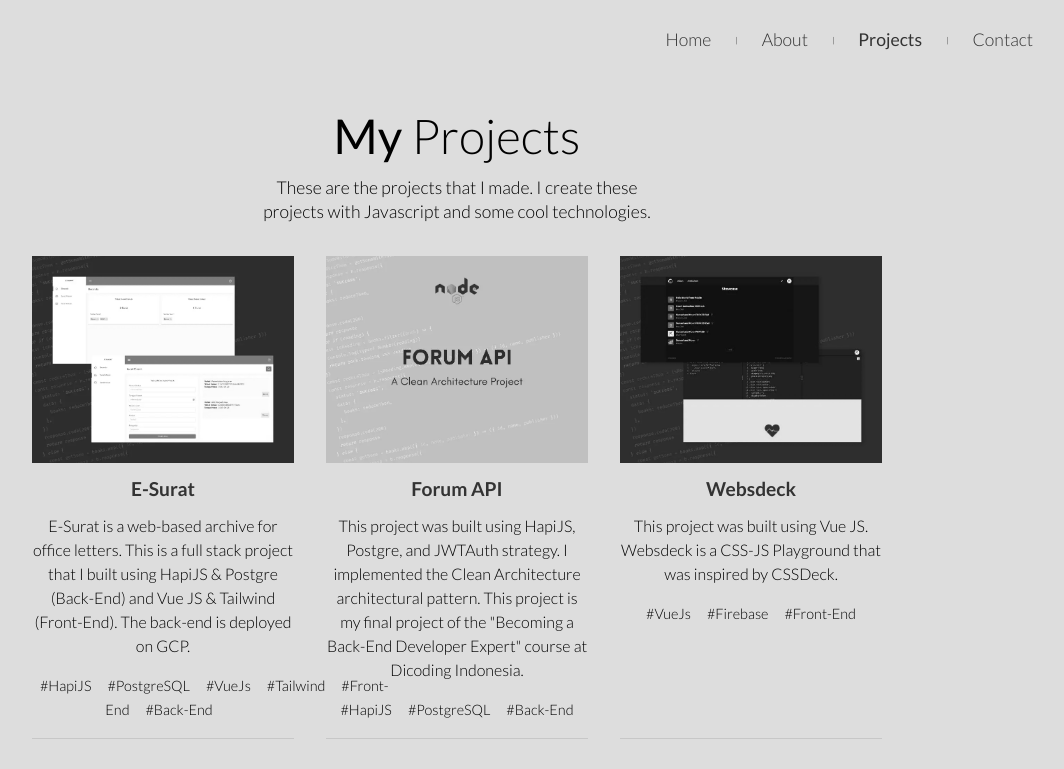
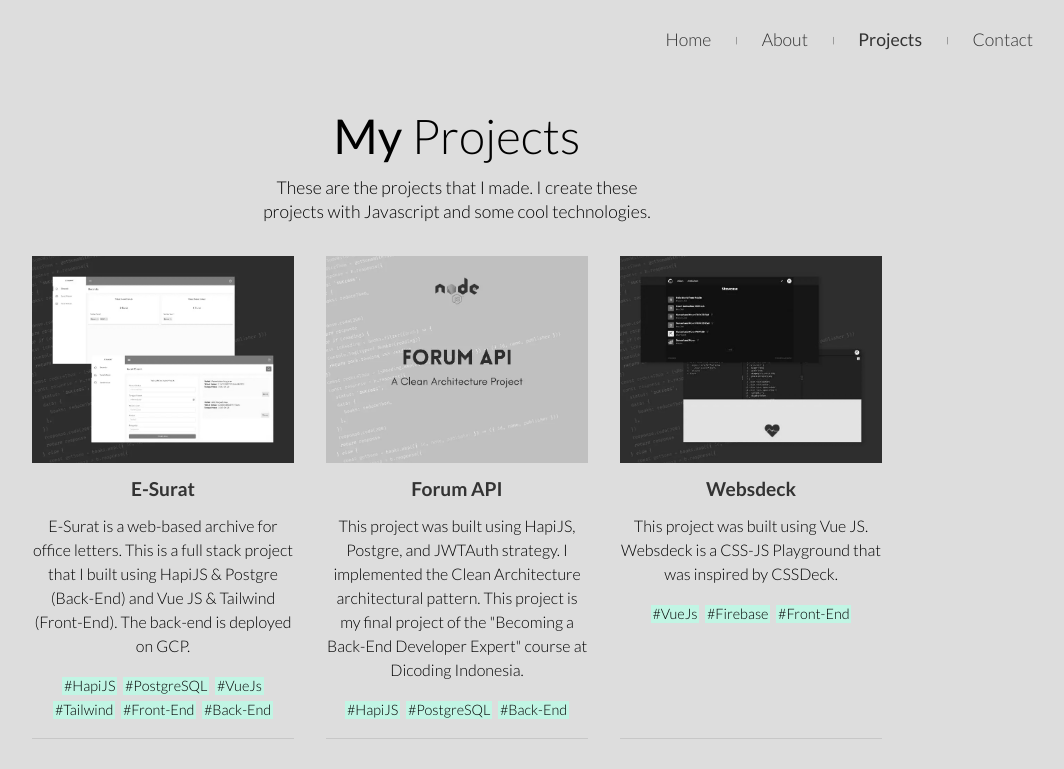
Before and after one commit to brayenid/bryn-web, a Vue app: page /projects in a window 1280 px wide. Shown: the top 769 px of the page, without its empty margins (183-1247 px from the left). Built offline with nearby package versions, Linux system fonts and the light colour scheme.

Commit message:
add new project

```diff
--- a/src/views/ProjectsView.vue
+++ b/src/views/ProjectsView.vue
@@ -21,9 +21,9 @@ const { projects } = datas
             <h2>{{ data.name }}</h2></a
           >
           <p>{{ data.desc }}</p>
-          <div class="stacksContainer">
-            <p class="stack" v-for="stack in data.stack" :key="stack.id">#{{ stack }}</p>
-          </div>
+          <ul class="stacksContainer">
+            <li class="stack" v-for="stack in data.stack" :key="stack.id">#{{ stack }}</li>
+          </ul>
         </div>
       </div>
     </main>
@@ -64,6 +64,7 @@ main {
 }
 .project {
   border-bottom: 1px solid rgba(0, 0, 0, 0.1);
+  overflow: hidden;
 }
 .imgContainer {
   min-height: 150px;
@@ -95,12 +96,16 @@ main {
 }
 .stacksContainer {
   margin-bottom: 1rem;
+  text-align: center;
+  width: 100%;
 }
 .project .detail .stack {
-  margin: 0.5rem;
+  margin: 0.2rem;
   font-weight: 300;
-  display: inline;
   font-size: 0.9rem;
+  background-color: rgb(193, 245, 228);
+  display: inline-block;
+  padding: 0.1rem;
 }
 footer {
   text-align: center;
```
